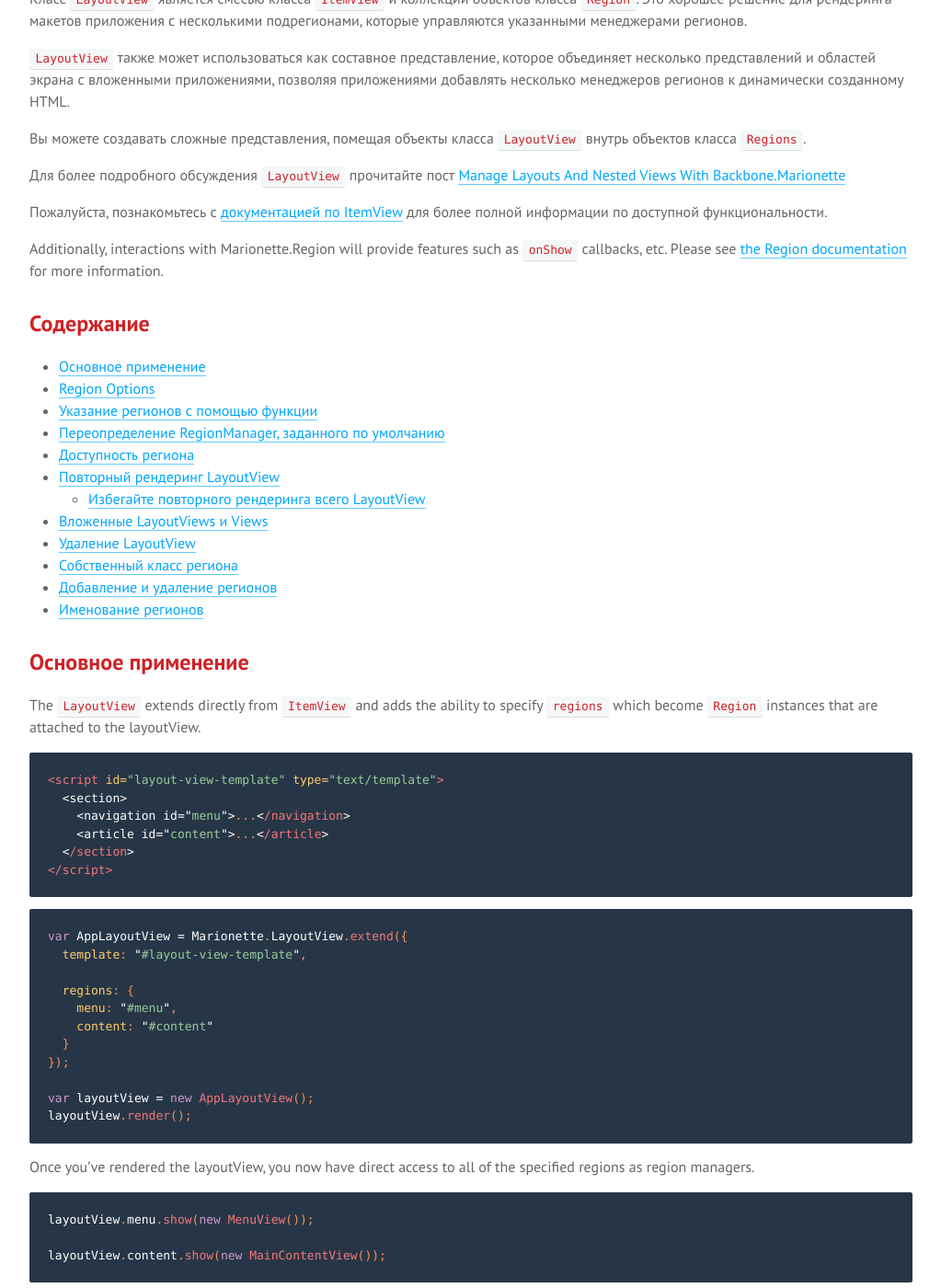
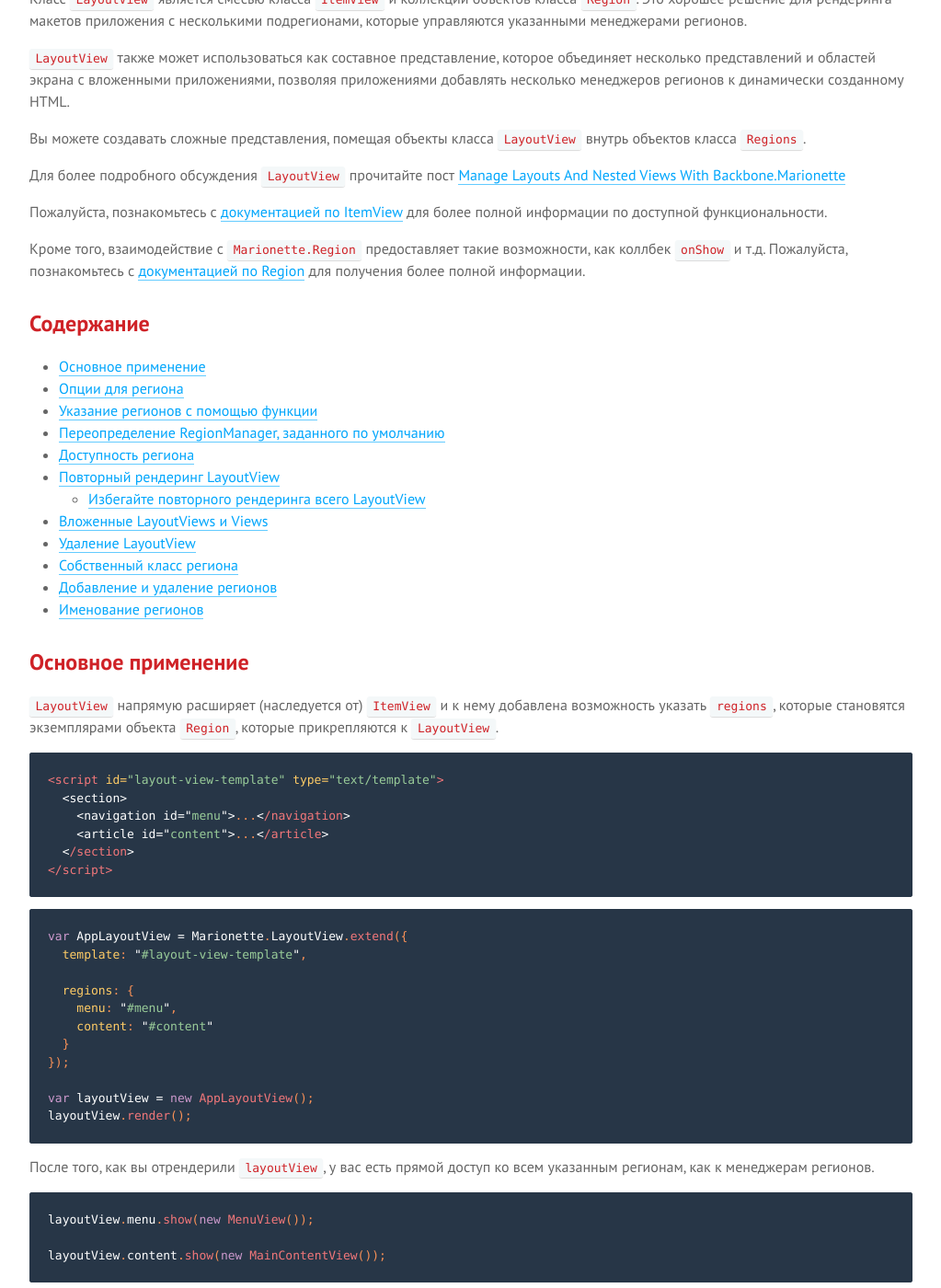
Before and after one commit to sadcitizen/marionettejs.ru, a Jekyll site: the page built from _posts/2014-05-01-layoutview.md, in a window 1280 px wide and 1400 px high, scrolled down 475 px. Shown: the whole window at 92% size, without its empty margins (128-1151 px from the left). Built offline with Jekyll 4.4.1, drawn with Linux system fonts in a browser that asks for light colours; some web fonts are replaced; Markdown is read by kramdown in place of the engine named in the settings; some of the changed text lies outside the part shown.

Commit message:
translate ru/LayoutView

````diff
--- a/_includes/translation/ru/marionette.layoutview.md
+++ b/_includes/translation/ru/marionette.layoutview.md
@@ -10,13 +10,14 @@
 
 Пожалуйста, познакомьтесь с [документацией по ItemView](../itemview/) для более полной информации по доступной функциональности.
 
-Additionally, interactions with Marionette.Region will provide features such as `onShow` callbacks, etc. Please see
-[the Region documentation](../region/) for more information.
+Кроме того, взаимодействие с `Marionette.Region` предоставляет такие возможности, как
+коллбек `onShow` и т.д. Пожалуйста, познакомьтесь с [документацией по Region](../region/)
+для получения более полной информации.
 
 ## Содержание
 
 * [Основное применение](#basic-usage)
-* [Region Options](#region-options)
+* [Опции для региона](#region-options)
 * [Указание регионов с помощью функции](#specifying-regions-as-a-function)
 * [Переопределение RegionManager, заданного по умолчанию](#overriding-the-default-regionmanager)
 * [Доступность региона](#region-availability)
@@ -30,9 +31,9 @@
 
 ## <a name="basic-usage"></a> Основное применение
 
-The `LayoutView` extends directly from `ItemView` and adds the ability
-to specify `regions` which become `Region` instances that are attached
-to the layoutView.
+`LayoutView` напрямую расширяет (наследуется от) `ItemView` и к нему добавлена
+возможность указать `regions`, которые становятся экземплярами объекта `Region`,
+которые прикрепляются к `LayoutView`.
 
 ```html
 <script id="layout-view-template" type="text/template">
@@ -57,8 +58,8 @@
 layoutView.render();
 ```
 
-Once you've rendered the layoutView, you now have direct access
-to all of the specified regions as region managers.
+После того, как вы отрендерили `layoutView`, у вас есть прямой доступ
+ко всем указанным регионам, как к менеджерам регионов.
 
 ```js
 layoutView.menu.show(new MenuView());
@@ -66,7 +67,7 @@
 layoutView.content.show(new MainContentView());
 ```
 
-### <a name="region-options"></a> Region Options
+### <a name="region-options"></a> Опции для региона
 
 Конструктор `LayoutView` может принимать хэш `regions`, который позволяет указать список регионов
 для каждого экземпляра `LayoutView`.
@@ -102,27 +103,28 @@
 });
 ```
 
-Note that the function receives the view's `options` arguments that
-were passed in to the view's constructor. `this.options` is not yet
-available when the regions are first initialized, so the options
-must be accessed through this parameter.
+Обратите внимание, что функция принимает аргумент `options` представления,
+это параметры, которые были переданы в конструктор представления.
+`this.options` еще не доступен, когда регионы инициализируются, поэтому
+опции должны быть доступны через этот параметр.
 
 ### <a name="overriding-the-default-regionmanager"></a> Переопределение `RegionManager`, заданного по умолчанию
 
-If you need the `RegionManager`'s class chosen dynamically, specify `getRegionManager`:
+Если вам нужен класс `RegionManager`-а, выбираемый динамически, вы можете
+определить `getRegionManager`:
 
 ```js
 Marionette.LayoutView.extend({
   // ...
 
   getRegionManager: function() {
-    // custom logic
+    // собственная логика
     return new MyRegionManager();
   }
 ```
 
-This can be useful if you want to attach `LayoutView`'s regions to your own instance of
-`RegionManager`.
+Это может быть полезно, если вы хотите связать регионы `LayoutView` с вашим
+собственным экземпляром `RegionManager`-а.
 
 ## <a name="region-availability"></a> Доступность региона
 
````
